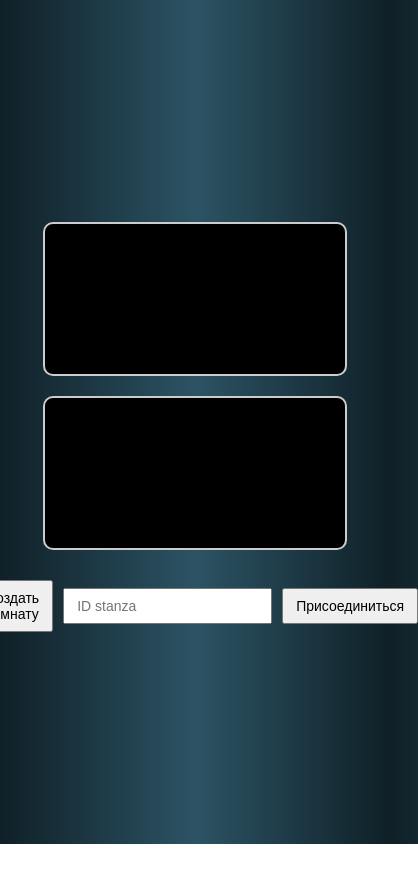
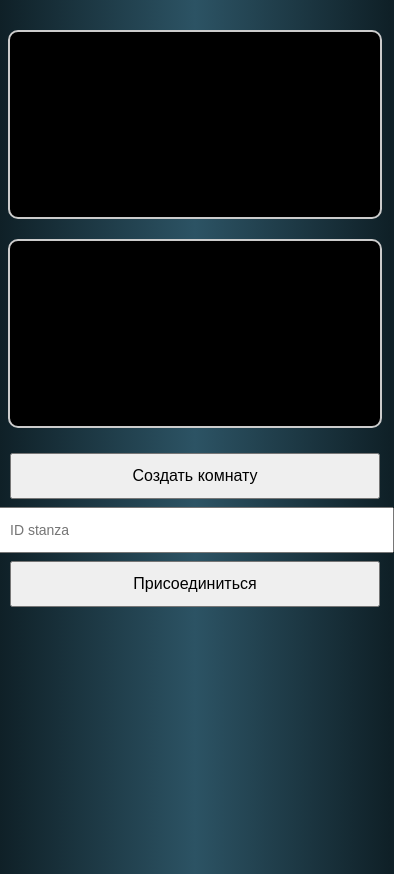
Before and after one commit to Dmitry358/AUDIO_APP, a plain HTML site: page index.html in a window 390 px wide. Shown: the whole page, 418 px wide, since content can reach past the window. Before the commit the page ends 844 px from the top, so only its background shows below. Drawn offline with Linux system fonts and the light colour scheme.

Commit message:
Aggiunto css adattativo

```diff
--- a/index.html
+++ b/index.html
@@ -1,5 +1,5 @@
 <!DOCTYPE html>
-<html>
+<html lang="it">
 <head>
   <meta charset="UTF-8">
   <title>AUDIO-APP</title>
@@ -11,12 +11,8 @@
       flex-direction: column;
       justify-content: center; /* centra verticalmente */
       align-items: center;     /* centra orizzontalmente */
-    background-color: #f0f0f0;
+      background: linear-gradient(to right, #0f2027, #2c5364, #0f2027);
       font-family: Arial, sans-serif;
-  }
-
-  body {
-    background: linear-gradient(to right, #0f2027, #2c5364, #0f2027);
     }
 
     video {
@@ -39,8 +35,47 @@
       padding: 8px 12px;
       font-size: 14px;
     }
+
+    /* --- Responsive styles --- */
+    @media (max-width: 768px) {
+      body {
+        padding: 10px;
+      }
+
+      div {
+        flex-direction: column;
+        gap: 8px;
+        width: 100%;
+      }
+
+      input, button {
+        width: 100%;
+        font-size: 16px;
+        padding: 12px;
+      }
+
+      video {
+        width: 100%;
+        max-width: 100%;
+        height: auto;
+      }
+    }
+
+    @media (max-width: 480px) {
+      body {
+        justify-content: flex-start;
+        padding-top: 20px;
+      }
+
+      div {
+        margin-top: 15px;
+      }
+
+      input::placeholder {
+        font-size: 14px;
+      }
+    }
   </style>
-
 </head>
 <body>
   <video id="localVideo" autoplay playsinline muted></video>
```
Lines whose indentation alone changed are shown as unchanged.
